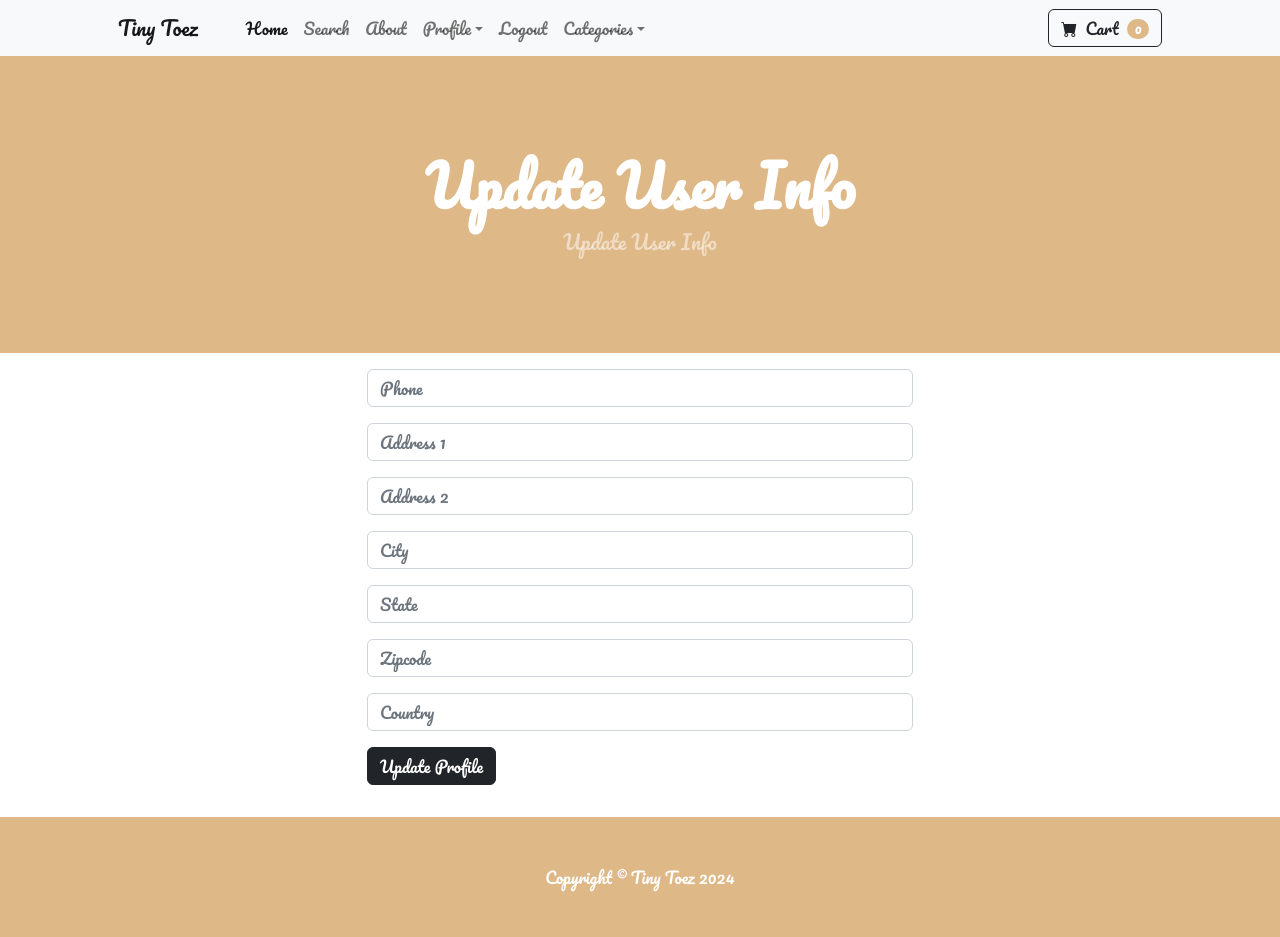
After one commit to Aaron080913/Ecommerce_project, a Django app: page /update_info/ in a window 1280 px wide. The commit adds this page. Run offline with Django 5.2, Linux system fonts and the light colour scheme; the visitor is signed in with stand-in values (Sample User, id 1); data comes from the database, SQL or seed files in the repository; some libraries are stand-ins or nearby versions.

```diff
--- a/store/forms.py
+++ b/store/forms.py
@@ -1,6 +1,21 @@
 from django.contrib.auth.models import User
 from django.contrib.auth.forms import UserCreationForm, UserChangeForm, SetPasswordForm
 from django import forms
+from .models import Profile
+
+
+class UserInfoForm(forms.ModelForm):
+	phone = forms.CharField(label="", widget=forms.TextInput(attrs={'class':'form-control', 'placeholder':'Phone'}), required=False)
+	address1 = forms.CharField(label="", widget=forms.TextInput(attrs={'class':'form-control', 'placeholder':'Address 1'}), required=False)
+	address2 = forms.CharField(label="", widget=forms.TextInput(attrs={'class':'form-control', 'placeholder':'Address 2'}), required=False)
+	city = forms.CharField(label="", widget=forms.TextInput(attrs={'class':'form-control', 'placeholder':'City'}), required=False)
+	state = forms.CharField(label="", widget=forms.TextInput(attrs={'class':'form-control', 'placeholder':'State'}), required=False)
+	zipcode = forms.CharField(label="", widget=forms.TextInput(attrs={'class':'form-control', 'placeholder':'Zipcode'}), required=False)
+	country = forms.CharField(label="", widget=forms.TextInput(attrs={'class':'form-control', 'placeholder':'Country'}), required=False)
+
+	class Meta:
+		model = Profile
+		fields = ('phone', 'address1', 'address2', 'city', 'state', 'zipcode', 'country', )
 
 class ChangePasswordForm(SetPasswordForm):
 	class Meta:
@@ -22,9 +37,9 @@ class ChangePasswordForm(SetPasswordForm):
 
 class UpdateUserForm(UserChangeForm):
 	password = None
-	email = forms.EmailField(label="", widget=forms.TextInput(attrs={'class':'form-control', 'placeholder':'Email Address'}))
-	first_name = forms.CharField(label="", max_length=100, widget=forms.TextInput(attrs={'class':'form-control', 'placeholder':'First Name'}))
-	last_name = forms.CharField(label="", max_length=100, widget=forms.TextInput(attrs={'class':'form-control', 'placeholder':'Last Name'}))
+	email = forms.EmailField(label="", widget=forms.TextInput(attrs={'class':'form-control', 'placeholder':'Email Address'}), required=False)
+	first_name = forms.CharField(label="", max_length=100, widget=forms.TextInput(attrs={'class':'form-control', 'placeholder':'First Name'}), required=False)
+	last_name = forms.CharField(label="", max_length=100, widget=forms.TextInput(attrs={'class':'form-control', 'placeholder':'Last Name'}), required=False)
 
 	class Meta:
 		model = User
--- a/store/models.py
+++ b/store/models.py
@@ -3,19 +3,20 @@ import datetime
 from django.contrib.auth.models import User
 from django.db.models.signals import post_save
 
+
 class Profile(models.Model):
-    user = models.OneToOneField(User, on_delete=models.CASCADE)
-    date_modified = models.DateTimeField(User, auto_now=True)
-    phone = models.CharField(max_length=20, blank=True)
-    address1 = models.CharField(max_length=200, blank=True)
-    address2 = models.CharField(max_length=200, blank=True)
-    town = models.CharField(max_length=200, blank=True)
-    county = models.CharField(max_length=200, blank=True)
-    postcode = models.CharField(max_length=200, blank=True)
-    country = models.CharField(max_length=200, blank=True)
+        user = models.OneToOneField(User, on_delete=models.CASCADE)
+        date_modified = models.DateTimeField(User, auto_now=True)
+        phone = models.CharField(max_length=20, blank=True)
+        address1 = models.CharField(max_length=200, blank=True)
+        address2 = models.CharField(max_length=200, blank=True)
+        city = models.CharField(max_length=200, blank=True)
+        state = models.CharField(max_length=200, blank=True)
+        zipcode = models.CharField(max_length=200, blank=True)
+        country = models.CharField(max_length=200, blank=True)
 
-    def __str__(self):
-        return self.user.username
+        def __str__(self):
+                return self.user.username
 
 def create_profile(sender, instance, created, **kwargs):
     if created:
--- a/store/templates/navbar.html
+++ b/store/templates/navbar.html
@@ -5,9 +5,17 @@
         <div class="collapse navbar-collapse" id="navbarSupportedContent">
             <ul class="navbar-nav me-auto mb-2 mb-lg-0 ms-lg-4">
                 <li class="nav-item"><a class="nav-link active" aria-current="page" href="{% url 'home' %}">Home</a></li>
+                <li class="nav-item"><a class="nav-link" href="{% url 'search' %}">Search</a></li>
+
                 <li class="nav-item"><a class="nav-link" href="{% url 'about' %}">About</a></li>
             {% if user.is_authenticated %}
-                <li class="nav-item"><a class="nav-link" href="{% url 'update_user' %}">Profile</a></li>
+            <li class="nav-item dropdown">
+                <a class="nav-link dropdown-toggle" id="navbarDropdown" href="#" role="button" data-bs-toggle="dropdown" aria-expanded="false">Profile</a>
+                <ul class="dropdown-menu" aria-labelledby="navbarDropdown">
+                    <li><a class="dropdown-item" href="{% url 'update_user' %}">User Profile</a></li>
+                    <li><a class="dropdown-item" href="{% url 'update_info' %}">User Info</a></li>
+                </ul>
+            </li>
                 <li class="nav-item"><a class="nav-link" href="{% url 'logout' %}">Logout</a></li>
             {% else %}
                 <li class="nav-item"><a class="nav-link" href="{% url 'login' %}">Login</a></li>
--- /dev/null
+++ b/store/templates/update_info.html
@@ -0,0 +1,25 @@
+{% extends 'base.html' %}
+{% block content %}
+
+<!-- Header-->
+<header class="bg-dark py-5">
+    <div class="container px-4 px-lg-5 my-5">
+        <div class="text-center text-white">
+            <h1 class="display-4 fw-bolder">Update User Info</h1>
+            <p class="lead fw-normal text-white-50 mb-0">Update User Info</p>
+        </div>
+    </div>
+</header>
+
+<div class="container">
+    <div class="row"><div class="col-md-6 offset-md-3 mt-3 mb-3">
+        <form method="POST" action="{% url 'update_info' %}">
+            {% csrf_token %}
+
+            {{ form.as_p }}
+            <button type="submit" class="btn btn-dark">Update Profile</button>
+
+          </form>
+    </div></div>
+</div>
+{% endblock %}
--- a/store/urls.py
+++ b/store/urls.py
@@ -9,7 +9,9 @@ urlpatterns = [
     path('register/', views.register_user, name='register'),
     path('update_password/', views.update_password, name='update_password'),
     path('update_user/', views.update_user, name='update_user'),
+    path('update_info/', views.update_info, name='update_info'),
     path('product/<int:pk>', views.product, name='product'),
     path('category/<str:foo>', views.category, name='category'),
     path('category_summary/', views.category_summary, name='category_summary'),
+     path('search', views.search, name='search'),
 ]
--- a/store/views.py
+++ b/store/views.py
@@ -1,11 +1,40 @@
 from django.shortcuts import render, redirect
-from .models import Product, Category
+from .models import Product, Category, Profile
 from django.contrib.auth import authenticate, login, logout
 from django.contrib import messages
 from django.contrib.auth.models import User
 from django.contrib.auth.forms import UserCreationForm
-from .forms import SignUpForm, UpdateUserForm, ChangePasswordForm
+from .forms import SignUpForm, UpdateUserForm, ChangePasswordForm, UserInfoForm
 from django import forms
+from django.db.models import Q
+
+def search(request):
+    if request.method == "POST":
+        searched = request.POST['searched']
+        searched = Product.objects.filter(Q(name__icontains=searched) | Q(description__icontains=searched))
+        if not searched:
+            messages.success(request, "No Such Product Found Please Try Again!")
+            return render(request, "search.html", {})
+        else:
+            return render(request, "search.html", {'searched':searched})
+    else:
+        return render(request, "search.html", {})
+
+def update_info(request):
+	if request.user.is_authenticated:
+		current_user = Profile.objects.get(user__id=request.user.id)
+		form = UserInfoForm(request.POST or None, instance=current_user)
+
+		if form.is_valid():
+			# Save original form
+			form.save()
+
+			messages.success(request, "Your Info Has Been Updated!!")
+			return redirect('home')
+		return render(request, "update_info.html", {'form':form})
+	else:
+		messages.success(request, "You Must Be Logged In To Access That Page!!")
+		return redirect('home')
 
 def update_password(request):
 	if request.user.is_authenticated:
@@ -108,8 +137,8 @@ def register_user(request):
 
             user = authenticate(username=username, password=password)
             login(request, user)
-            messages.success(request, ("You have Registered successfully!"))
-            return redirect('home')
+            messages.success(request, ("Username Created Please fill out Info Below!"))
+            return redirect('update_info')
         else:
             messages.success(request, ("an issue occurred, please try again"))
             return redirect('register')
```
Also changed, not shown: store/templates/search.html (added, +85 -0 lines), store/migrations/0004_rename_county_profile_city_and_more.py (added).
